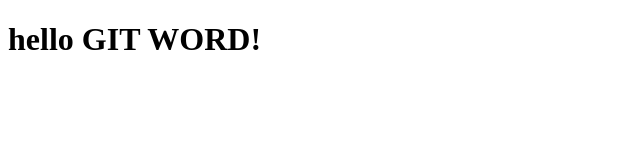
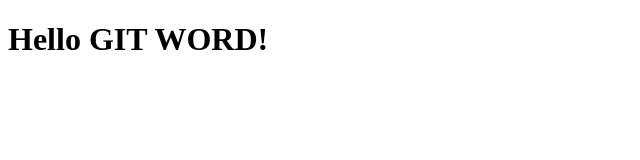
Before and after one commit to JeonghoByeon/gitstudy05, a plain HTML site: page index.htm in a window 1280 px wide. Shown: the whole page, without its empty margins (0-640 px from the left). Drawn offline with Linux system fonts and the light colour scheme.

Commit message:
add hello git world

```diff
--- a/index.htm
+++ b/index.htm
@@ -11,6 +11,6 @@
 
 
 <body>
-	<h1>hello GIT WORD!</h1>
+	<h1>Hello GIT WORD!</h1>
 </body>
 </html>
```
